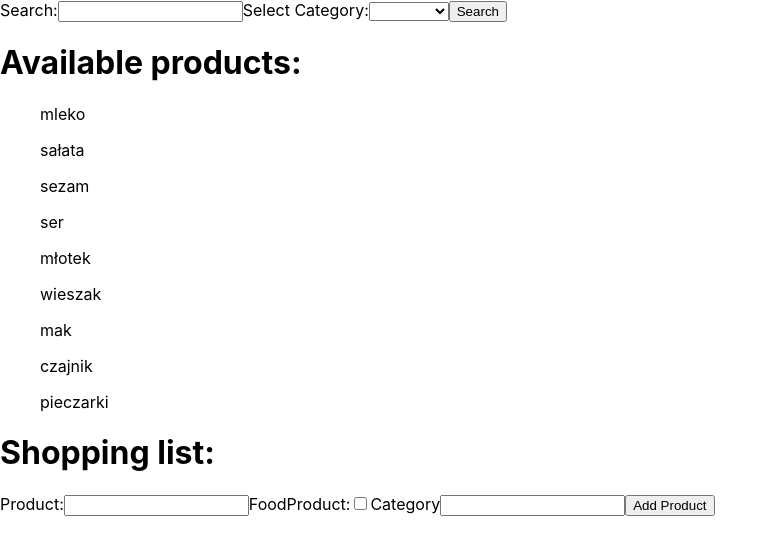
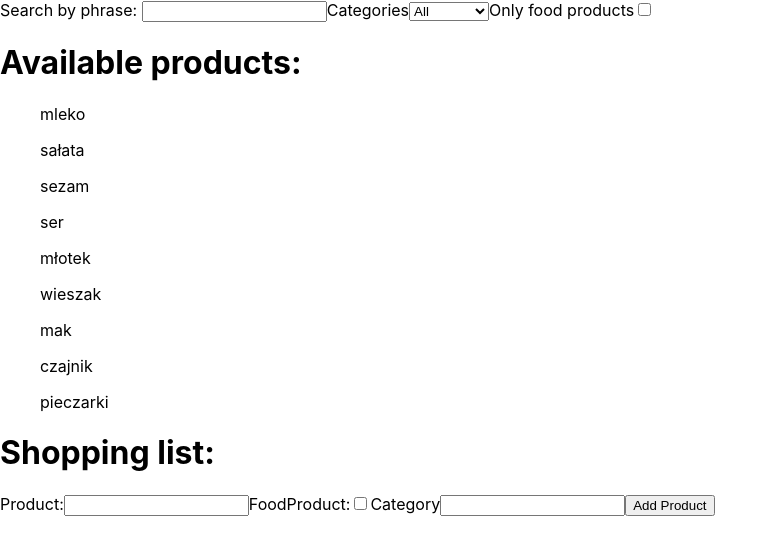
Before and after one commit to macieJJarocki/shopping-list-r, a React (Create React App) app in the folder shopping_list/: page / in a window 1280 px wide. Shown: the top 554 px of the page, without its empty margins (0-777 px from the left). Built offline with nearby package versions, Linux system fonts and the light colour scheme.

Commit message:
Changed old logic of the component to new fulfill design assumptions

```diff
--- a/shopping_list/src/Components/Filter.js
+++ b/shopping_list/src/Components/Filter.js
@@ -1,73 +1,54 @@
-import React, { useState, useRef } from "react";
+import { useEffect, useState } from "react"
+const Filter = ({products, setProductsToDisplay}) => {
 
-const useConstructor = (callBack = () => {}) => {
-  const hasBeenCalled = useRef(false);
-  if (hasBeenCalled.current) return;
-  callBack();
-  hasBeenCalled.current = true;
-}
+  const [phrase, setPhrase] = useState("")
+  const [category, setCategory] = useState("All")
+  const [isFood, setIsFood] = useState(false)
 
-const Filter = ({productSubstring, setProductSubstring, products, setProducts}) => {
-  const [allProducts, setAllProducts] = useState()
-  const [allCategories, setAllCategories] = useState([''])
-  const [category, setCategory] = useState()
+  useEffect(() =>{
+    handleForm()
+  }, [phrase, category, isFood])
 
-  useConstructor(() => {
-    setAllProducts(products);
-    setAllCategories(setCategories());
-  });
+  function returnCategoryOptions(){
+    const categoriesOptions = [...new Set(products.map((product) => product["category"]))]
+    return categoriesOptions.map((category, idx) => {return<option key={idx}>{category}</option>})
 
- function setCategories(){
-  console.log('getCategoryOptions');
-    return products.reduce((acc, crr) => {
-      if(!acc.includes(crr.category)){
-        return ([...acc, crr.category])
-      }
-      return acc
-    }, allCategories)
   }
 
-  function getCategoryOptions(){
-    return allCategories.map((category, idx) =>
-       <option key={idx}>{category}</option>
-    )
+  function handleForm(){
+    let filteredProducts = products.filter(product => product.name.includes(phrase.toLocaleLowerCase()))
+
+    if(category !== "All"){
+      filteredProducts = filteredProducts.filter(product => product.category === category)
+    }
+
+    if(isFood){
+      filteredProducts = filteredProducts.filter(product => product.foodProduct === isFood)
+    }
+    setProductsToDisplay(filteredProducts)
   }
 
-  function handleFilteredProducts(){
-    const productsFilteredByName = allProducts.filter((product) => product.name.includes(productSubstring))
-    const productsFilteredByCategory = productsFilteredByName.filter((product) => product.category.includes(category))
-    setProducts(productsFilteredByCategory);
-  }
-
-  function handleCategoryChange(categorySelected){
-    setCategory(categorySelected)
-  }
-
-  return(
-    <form onSubmit={(e) => e.preventDefault()}>
-      <label>Search:</label>
-      <input
-        type="text"
-        role='searchbox'
-        value={productSubstring}
-        required
-        onChange={(e) => setProductSubstring(e.target.value)}/>
-      <label>Select Category:</label>
-      <select
-        name="category-search"
-        id="category-search"
-        //value={category}
-        onChange={(e) => handleCategoryChange(e.target.value)}
-      >
-        {getCategoryOptions()}
-      </select>
-      <button
-        onClick={() => handleFilteredProducts()}
+  return (
+    <form>
+        <label >Search by phrase: </label>
+        <input type="text"
+          value={phrase}
+          onChange={(e) => setPhrase(e.target.value)}
+        />
+        <label >Categories</label>
+        <select
+          onChange={(e) => setCategory(e.target.value)}
         >
-          Search
-        </button>
+          <option key="All">All</option>
+          {returnCategoryOptions()}
+        </select>
+        <label >Only food products</label>
+        <input type="checkbox"
+          value={isFood}
+          onChange={(e) =>setIsFood( e.target.checked)}
+        />
     </form>
-    )
+  )
 };
 
 export default Filter;
```
